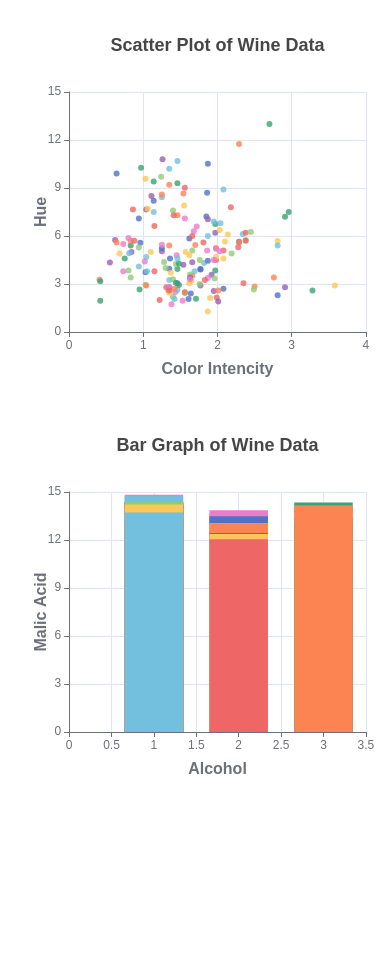
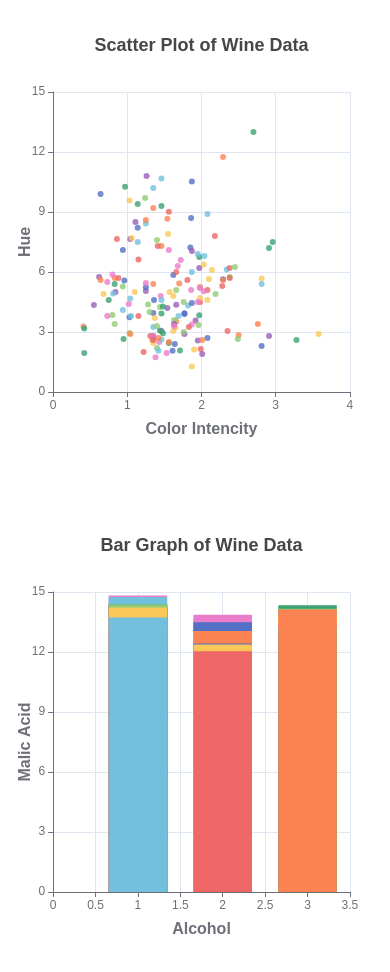
Before and after one commit to Abhishek-Dewangan/Data-Visualization-Task, a React (Create React App) app: page / in a window 390 px wide. Shown: the top 972 px of the page. Before the commit the page ends 864 px from the top, so only its background shows below. Built offline with nearby package versions, Linux system fonts and the light colour scheme.

Commit message:
Final touch to Resposive feature

```diff
--- a/src/App.css
+++ b/src/App.css
@@ -1,14 +1,14 @@
 .app {
   display: flex;
   justify-content: space-between;
-  margin: 1em auto;
+  margin: 3em auto;
   width: 95%;
 }
 
 @media only screen and (max-width: 820px) {
   .app {
-    display: block;
-    margin-left: 1em;
+    display: inline-block;
+    margin: 1em auto;
     padding: 1em;
   }
 }
--- a/src/Components/BarChart/BarChart.tsx
+++ b/src/Components/BarChart/BarChart.tsx
@@ -37,7 +37,7 @@ const BarChart = () => {
   };
   return (
     <div className={styles.barChartContainer}>
-      <ReactEchart option={option} style={{height: 400}} />
+      <ReactEchart option={option} style={{height: 500}} />
     </div>
   );
 };
--- a/src/Components/ScatterPlot/ScatterPlot.tsx
+++ b/src/Components/ScatterPlot/ScatterPlot.tsx
@@ -39,10 +39,7 @@ const ScatterPlot = () => {
   };
   return (
     <div className={styles.scatterPlotContainer}>
-      <ReactEcharts
-        option={option}
-        style={{height:400}}
-      />
+      <ReactEcharts option={option} style={{height: 500}} />
     </div>
   );
 };
```
